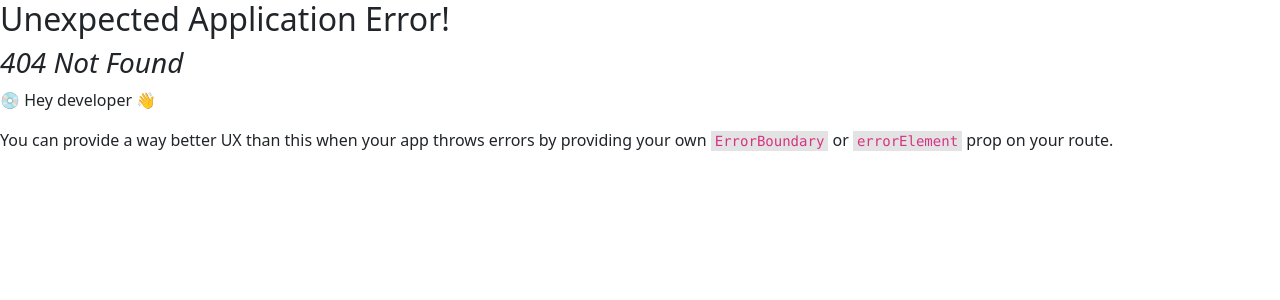
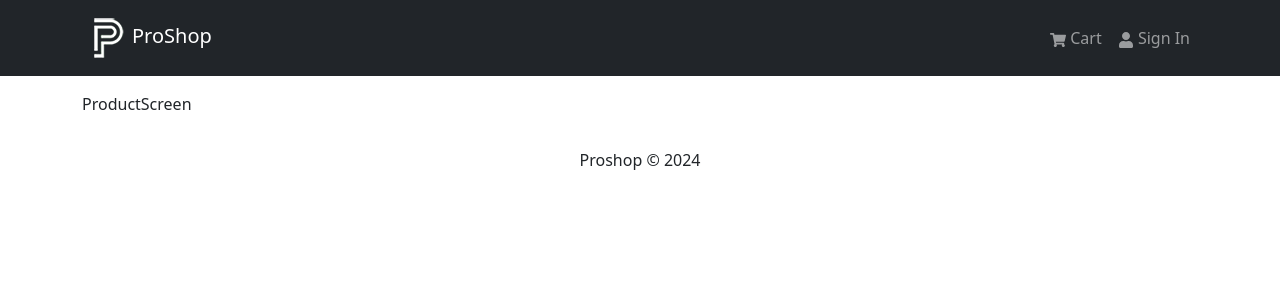
Before and after one commit to rgottiparthi/MERN_Tutorial, a React (Create React App) app in the folder frontend/: page /product/1 in a window 1280 px wide. Before the commit this address had no page. Shown: the top 300 px of the page. Built offline with nearby package versions, Linux system fonts and the light colour scheme.

Commit message:
started on product screen

```diff
--- a/frontend/src/index.js
+++ b/frontend/src/index.js
@@ -11,11 +11,13 @@ import {
   RouterProvider,
 } from 'react-router-dom';
 import HomeScreen from './screens/HomeScreen';
+import ProductScreen from './screens/ProductScreen';
 
 const router = createBrowserRouter(
   createRoutesFromElements(
     <Route path='/' element={<App />}>
       <Route index={true} path='/' element={<HomeScreen />} />
+      <Route path='/product/:id' element={<ProductScreen />} />
     </Route>
   )
 );
--- /dev/null
+++ b/frontend/src/screens/ProductScreen.jsx
@@ -0,0 +1,12 @@
+import { useParams } from "react-router-dom"
+import products from "../products"
+
+const ProductScreen = () => {
+    const { id:productId } = useParams();
+    const product = products.find((p) => p._id === productId);
+    console.log(product);
+
+
+    return <div>ProductScreen</div>;
+}
+export default ProductScreen
```
